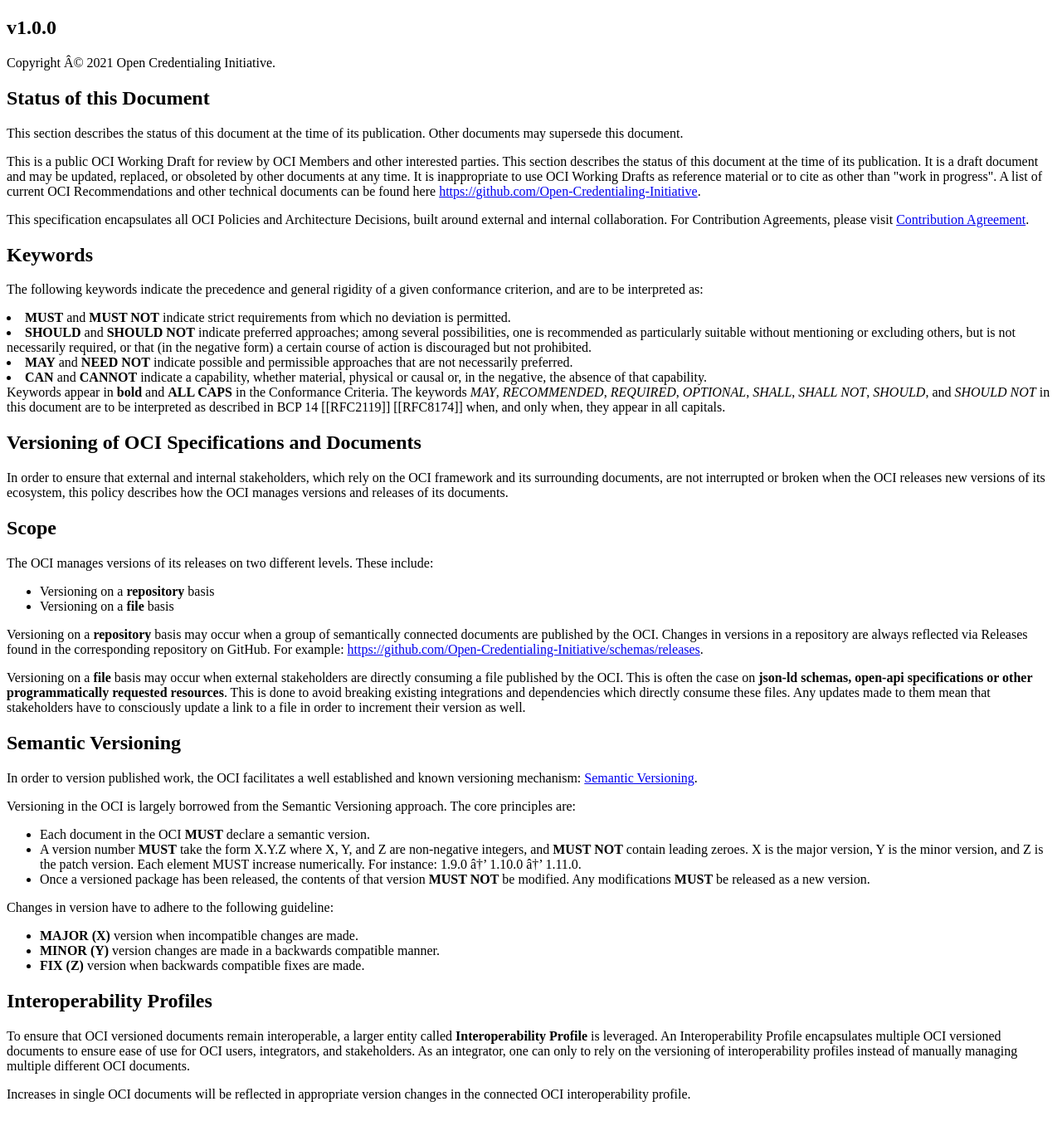
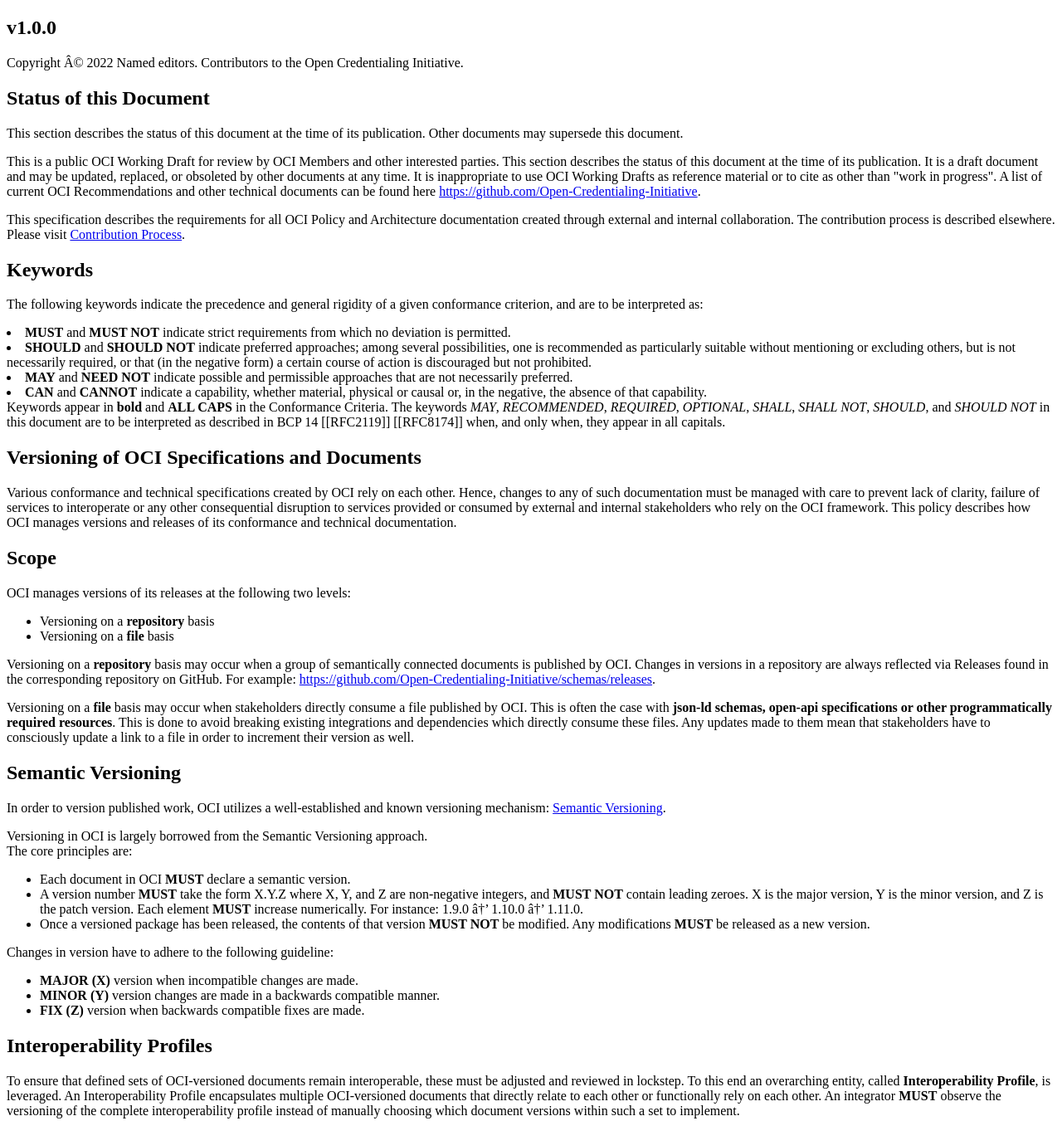
Before and after one commit to Open-Credentialing-Initiative/policies-and-architecture, a plain HTML site: page index.html in a window 1280 px wide. Shown: the top 1351 px of the page at 83% size. Drawn offline with Linux system fonts and the light colour scheme.

Commit message:
deploy: bbb8aa941fa5b81692ee9bbd23abd40894213ca9

```diff
--- a/index.html
+++ b/index.html
@@ -72,7 +72,7 @@
 </head>
 
 <body>
-  <p class="copyright"> Copyright © 2021 Open Credentialing Initiative.</p>
+  <p class="copyright"> Copyright © 2022 Named editors. Contributors to the Open Credentialing Initiative.</p>
   <section>
     <h2>Status of this Document</h2>
     <p>
@@ -93,10 +93,10 @@
   </section>
   <section id="abstract">
     <p>
-      This specification encapsulates all OCI Policies and Architecture Decisions, built around external and internal
+      This specification describes the requirements for all OCI Policy and Architecture documentation created through external and internal
       collaboration.
-      For Contribution Agreements, please visit <a
-        href="https://open-credentialing-initiative.github.io/contribution-agreement/">Contribution Agreement</a>.
+      The contribution process is described elsewhere. Please visit <a
+        href="https://open-credentialing-initiative.github.io/contribution-agreement/">Contribution Process</a>.
     </p>
   </section>
   <section id="conformance">
@@ -133,30 +133,27 @@
   <section>
     <h2>Versioning of OCI Specifications and Documents</h2>
     <p>
-      In order to ensure that external and internal stakeholders, which rely on the OCI framework and its surrounding
-      documents,
-      are not interrupted or broken when the OCI releases new versions of its ecosystem, this policy describes how the
-      OCI manages versions and releases of its documents.
+      Various conformance and technical specifications created by OCI rely on each other. Hence, changes to any of such documentation must be managed with care to prevent lack of clarity, failure of services to interoperate or any other consequential disruption to services provided or consumed by external and internal stakeholders who rely on the OCI framework. This policy describes how OCI manages versions and releases of its conformance and technical documentation.
     </p>
     <section>
       <h2>Scope</h2>
       <p>
-        The OCI manages versions of its releases on two different levels. These include:
+        OCI manages versions of its releases at the following two levels:
       <ul>
         <li>Versioning on a <b>repository</b> basis</li>
         <li>Versioning on a <b>file</b> basis</li>
       </ul>
       <p>
-        Versioning on a <b>repository</b> basis may occur when a group of semantically connected documents are published
-        by the OCI.
+        Versioning on a <b>repository</b> basis may occur when a group of semantically connected documents is published
+        by OCI.
         Changes in versions in a repository are always reflected via Releases found in the corresponding repository on
         GitHub. For example: <a
           href="https://github.com/Open-Credentialing-Initiative/schemas/releases">https://github.com/Open-Credentialing-Initiative/schemas/releases</a>.
       </p>
       <p>
-        Versioning on a <b>file</b> basis may occur when external stakeholders are directly consuming a file published
-        by the OCI. This is often
-        the case on <b>json-ld schemas, open-api specifications or other programmatically requested resources</b>. This
+        Versioning on a <b>file</b> basis may occur when stakeholders directly consume a file published
+        by OCI. This is often
+        the case with <b>json-ld schemas, open-api specifications or other programmatically required resources</b>. This
         is done to avoid breaking existing integrations and dependencies which directly consume these files.
         Any updates made to them mean that stakeholders have to consciously update a link to a file in order to
         increment their version as well.
@@ -166,15 +163,16 @@
     <section>
       <h2>Semantic Versioning</h2>
       <p>
-        In order to version published work, the OCI facilitates a well established and known versioning mechanism: <a
+        In order to version published work, OCI utilizes a well-established and known versioning mechanism: <a
           href="https://semver.org/">Semantic Versioning</a>.
       </p>
-      <p>Versioning in the OCI is largely borrowed from the Semantic Versioning approach. The core principles are:</p>
+      <p>Versioning in OCI is largely borrowed from the Semantic Versioning approach.
+        <br>The core principles are:</p>
       <ul>
-        <li>Each document in the OCI <b>MUST</b> declare a semantic version.</li>
+        <li>Each document in OCI <b>MUST</b> declare a semantic version.</li>
         <li>A version number <b>MUST</b> take the form X.Y.Z where X, Y, and Z are non-negative integers, and <b>MUST
             NOT</b> contain leading zeroes. X is the major version, Y is the minor version, and Z is the patch version.
-          Each element MUST increase numerically. For instance: 1.9.0 → 1.10.0 → 1.11.0.</li>
+          Each element <b>MUST</b> increase numerically. For instance: 1.9.0 → 1.10.0 → 1.11.0.</li>
         <li>Once a versioned package has been released, the contents of that version <b>MUST NOT</b> be modified. Any
           modifications <b>MUST</b> be released as a new version.</li>
       </ul>
@@ -188,12 +186,9 @@
     <section>
       <h2>Interoperability Profiles</h2>
       <p>
-        To ensure that OCI versioned documents remain interoperable, a larger entity called <b>Interoperability
-          Profile</b> is leveraged.
-        An Interoperability Profile encapsulates multiple OCI versioned documents to ensure ease of use for OCI users,
-        integrators, and stakeholders.
-        As an integrator, one can only to rely on the versioning of interoperability profiles instead of manually
-        managing multiple different OCI documents.
+        To ensure that defined sets of OCI-versioned documents remain interoperable, these must be adjusted and reviewed in lockstep. To this end an overarching entity, called <b>Interoperability Profile</b>, is leveraged.
+        An Interoperability Profile encapsulates multiple OCI-versioned documents that directly relate to each other or functionally rely on each other.
+        An integrator <b>MUST</b> observe the versioning of the complete interoperability profile instead of manually choosing which document versions within such a set to implement.
       </p>
       <p>
         Increases in single OCI documents will be reflected in appropriate version changes in the connected OCI
@@ -203,8 +198,8 @@
         <img src="assets/interop-profile.png" alt="OCI Architecture Change Process"
           style="width: 100%; height: 100%;" />
         <figcaption>
-          Example: an updated version in one of the conformance documents increments up to a new Interoperability
-          Profile version. In this case, minor release increments up by 1.
+          Example: An updated version in one of the conformance documents results in an incremental increase of the Interoperability
+          Profile version, effectively creating a new Interoperability Profile; here a MINOR release increment by 1.
         </figcaption>
       </figure>
     </section>
```
